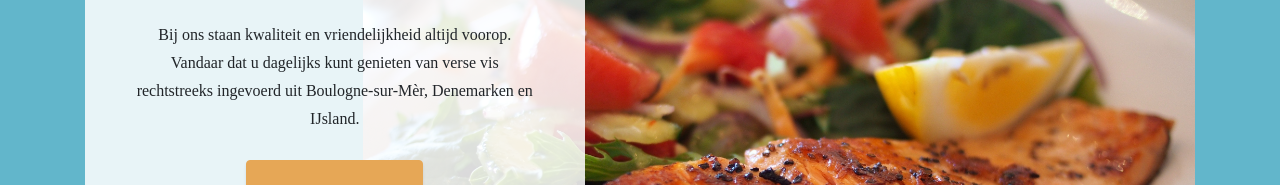
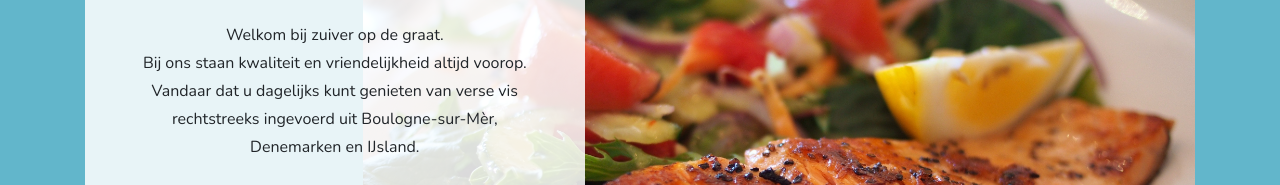
Before and after one commit to Tjoosten/opdegraat, a website: page ZODG/index.html in a window 1280 px wide. Shown: the part 572-757 px from the top of the page. Drawn offline with nearby package versions, Linux system fonts and the light colour scheme; files whose address does not match are found by name.

Commit message:
new font

```diff
--- a/ZODG/css/business-casual.css
+++ b/ZODG/css/business-casual.css
@@ -5,7 +5,7 @@
  */
 
 body {
-  font-family: 'comic-sans';
+  font-family: 'Nunito', sans-serif;
   background: -webkit-gradient(linear, left top, left bottom, from(rgba(47, 23, 15, 0.65))), url("");
   background: #62B6CB;
   background-attachment: fixed;
--- a/ZODG/index.html
+++ b/ZODG/index.html
@@ -19,6 +19,9 @@
 
   <!-- Custom styles for this template -->
   <link href="css/business-casual-dist.css" rel="stylesheet">
+
+  <!-- Google fonts -->
+  <link href="https://fonts.googleapis.com/css?family=Nunito" rel="stylesheet">
 
 </head>
 
@@ -68,7 +71,7 @@
             <span class="section-heading-upper">Zuiver Op</span>
             <span class="section-heading-lower">De Graat</span>
           </h2>
-          <p class="mb-3">Bij ons staan kwaliteit en vriendelijkheid altijd voorop. Vandaar dat u dagelijks kunt genieten van verse vis rechtstreeks ingevoerd uit Boulogne-sur-Mèr, Denemarken en IJsland.</p>
+          <p class="mb-3">Welkom bij zuiver op de graat.<br>Bij ons staan kwaliteit en vriendelijkheid altijd voorop. Vandaar dat u dagelijks kunt genieten van verse vis rechtstreeks ingevoerd uit Boulogne-sur-Mèr, Denemarken en IJsland.</p>
           <div class="intro-button mx-auto">
             <a class="btn btn-primary btn-xl" href="#">Zuiver Op De Graat</a>
           </div>
```
Also changed, not shown: ZODG/css/business-casual-dist-dist.css (deleted, +0 -5 lines), ZODG/css/business-casual-dist.css (+1 -1 lines), 1 other file.
